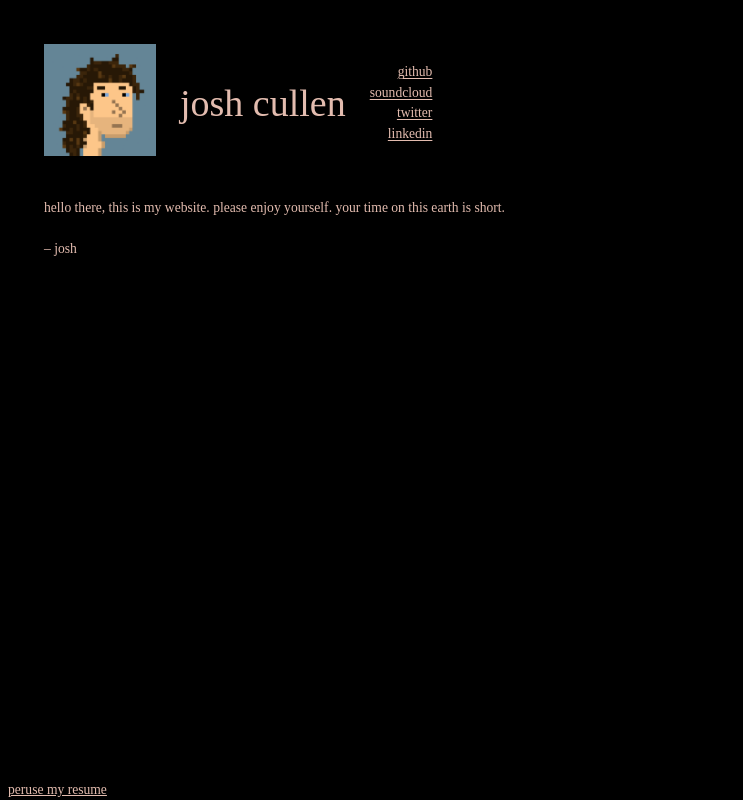
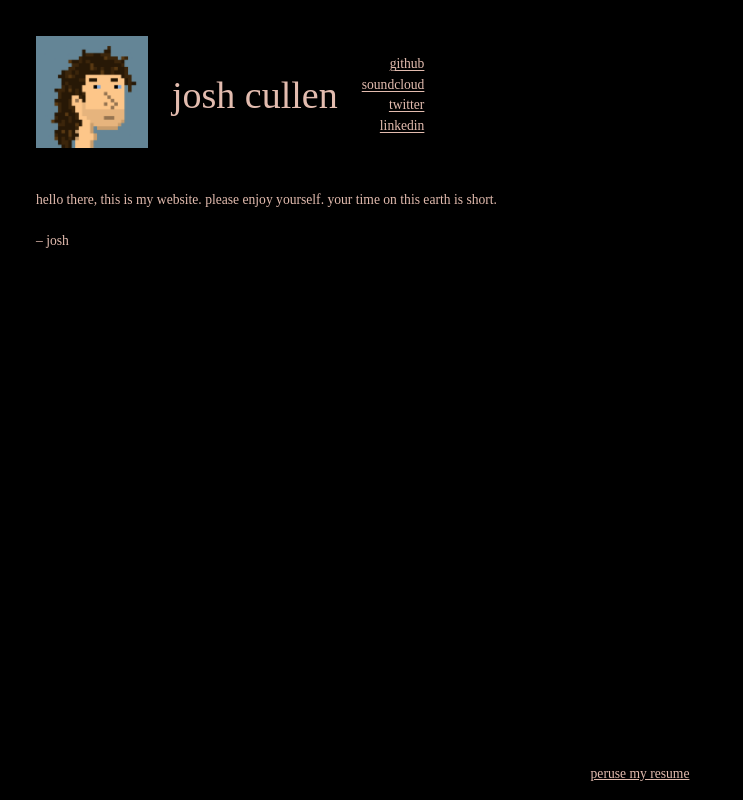
Before and after one commit to joshcull3n/joshcull3n.github.io, a React (Create React App) app: page / in a window 1280 px wide. Shown: the whole page, without its empty margins (0-743 px from the left). Built offline with nearby package versions, Linux system fonts and the light colour scheme; a web font is replaced by a local one.

Commit message:
force body margin 0 and center resume link

```diff
--- a/src/App.js
+++ b/src/App.js
@@ -33,8 +33,8 @@ const Intro = () => {
 
 const Footer = () => {
   return (
-    <footer className="footer" style={{ padding: 0, paddingTop: '2.25rem'}}>
-      <div width="100%">
+    <footer className="footer" style={{ padding: '1rem 0 1rem', width: '100%', textAlign: 'center'}}>
+      <div>
         <a href={resume}>peruse my resume</a>
       </div>
     </footer>
--- a/src/styles.css
+++ b/src/styles.css
@@ -6,7 +6,7 @@ footer {
   padding-bottom: 10px;
 }
 body {
-  margin-bottom: 20px;
+  margin: 0;
 }
 
 .top-block > * {
```
